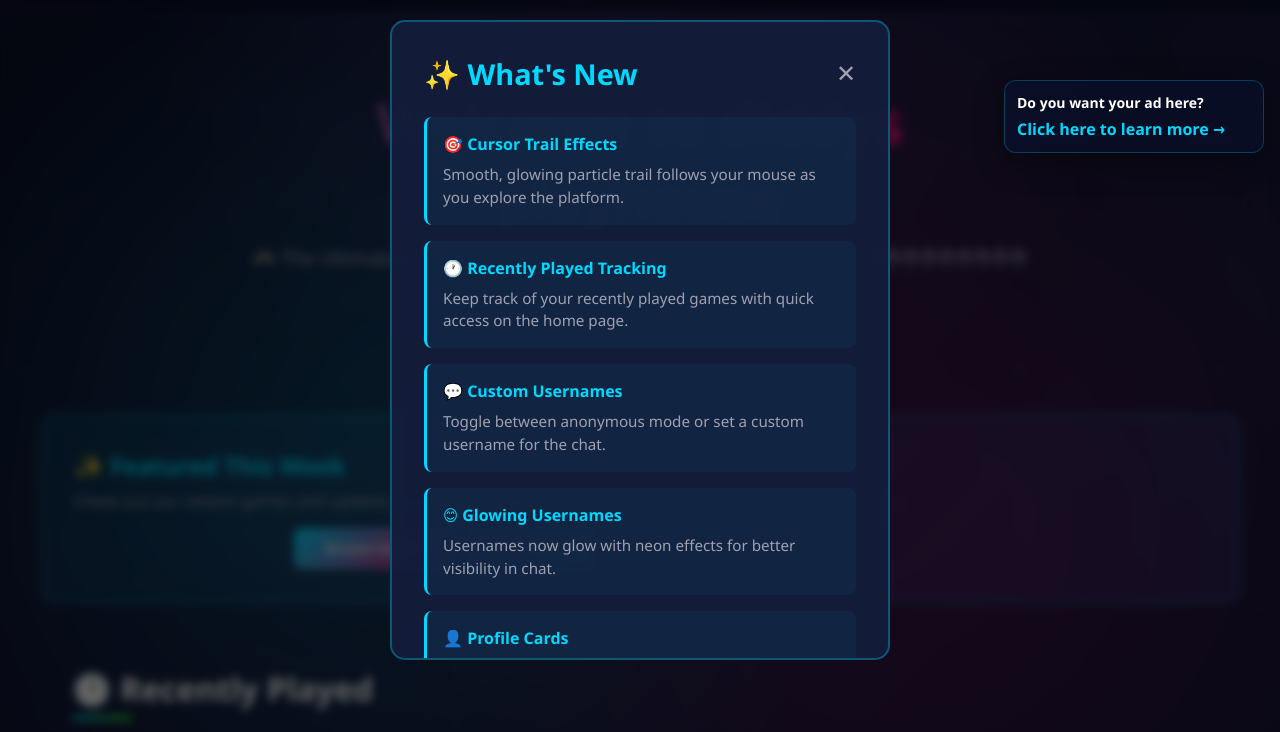
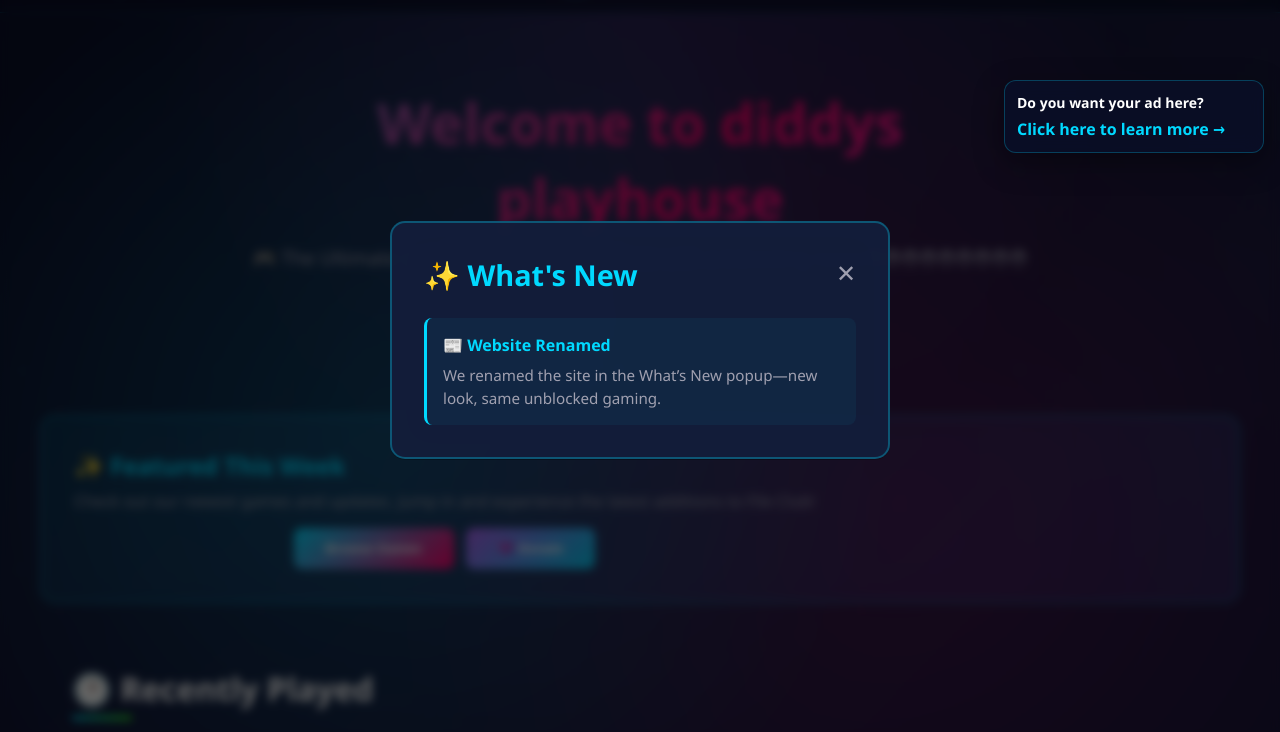
Before and after one commit to supercatlive030-cloud/dgfsdgsfdgf, a plain HTML site: page home.html in a window 1280 px wide. Shown: the part 60-792 px from the top of the page. Drawn offline with Linux system fonts and the light colour scheme; sample sign-in values are in the browser's storage.

Commit message:
update home.html

```diff
--- a/home.html
+++ b/home.html
@@ -132,36 +132,8 @@
             </div>
             <div class="modal-updates" style="display:flex; flex-direction:column; gap: 1rem;">
                 <div class="modal-update-item">
-                    <h4>🎯 Cursor Trail Effects</h4>
-                    <p>Smooth, glowing particle trail follows your mouse as you explore the platform.</p>
-                </div>
-                <div class="modal-update-item">
-                    <h4>🕐 Recently Played Tracking</h4>
-                    <p>Keep track of your recently played games with quick access on the home page.</p>
-                </div>
-                <div class="modal-update-item">
-                    <h4>💬 Custom Usernames</h4>
-                    <p>Toggle between anonymous mode or set a custom username for the chat.</p>
-                </div>
-                <div class="modal-update-item">
-                    <h4>😊 Glowing Usernames</h4>
-                    <p>Usernames now glow with neon effects for better visibility in chat.</p>
-                </div>
-                <div class="modal-update-item">
-                    <h4>👤 Profile Cards</h4>
-                    <p>Enhanced message display with user avatars and profile information.</p>
-                </div>
-                <div class="modal-update-item">
-                    <h4>😂 Emoji Reactions</h4>
-                    <p>React to messages with 10 different emojis - love it, laugh, or celebrate!</p>
-                </div>
-                <div class="modal-update-item">
-                    <h4>🌈 Cursor Trail + Rainbow Theme</h4>
-                    <p>Glowing particle trail follows your mouse, and Gay Pride month makes the whole UI rainbow for limited time.</p>
-                </div>
-                <div class="modal-update-item">
-                    <h4>🌌 Aurora Background</h4>
-                    <p>Beautiful animated aurora effect that creates a dynamic background atmosphere.</p>
+                    <h4>📰 Website Renamed</h4>
+                    <p>We renamed the site in the What’s New popup—new look, same unblocked gaming.</p>
                 </div>
 
             </div>
```
